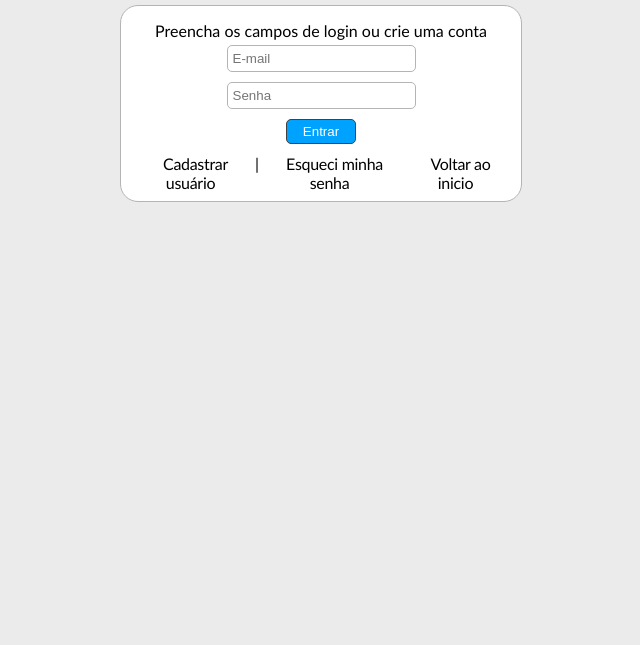
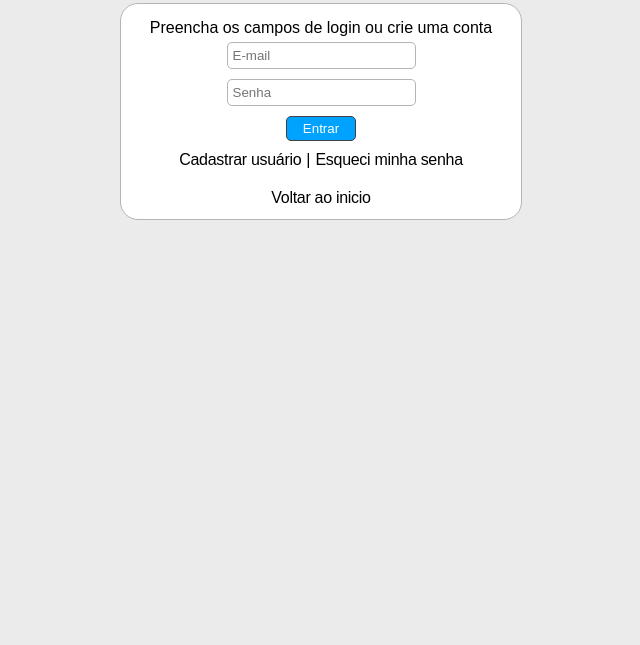
Before and after one commit to CaioMenali/PI_II_ES_TIME-17, a plain HTML site: page html/login.html in a window 1280 px wide. Shown: the part 155-800 px from the top of the page, without its empty margins (319-959 px from the left). Drawn offline with Linux system fonts and the light colour scheme.

Commit message:
Update tela login

```diff
--- a/html/login.html
+++ b/html/login.html
@@ -20,8 +20,8 @@
                     <li><a href="loginRegister.html">Cadastrar usuário</a></li>
                     <li>|</li>
                     <li><a href="#">Esqueci minha senha</a></li><br/>
-                    <li><a href="../../T_inicial/html/inicial.html">Voltar ao inicio</a></li>
                 </ul>
+                <ul id="listLoginHelp"><li><a href="../../T_inicial/html/inicial.html">Voltar ao inicio</a></li></ul>
             </div>
         </div>
     </body>
--- a/styles/login.css
+++ b/styles/login.css
@@ -1,7 +1,7 @@
 /* Autores: Felipe Cesar Ferreira Lirani */
 
 body {
-    font-family:'Gill Sans', 'Gill Sans MT', Calibri, 'Trebuchet MS', sans-serif;
+    font-family: Arial, sans-serif;
     color:black;
     margin:0;
     padding: 0;
@@ -25,7 +25,7 @@ p {
     border-radius: 18px;
     padding-top: 15px;
     width: 400px;
-    height: 180px;
+    height: 200px;
     margin: auto;
 }
 
--- a/styles/loginRegister.css
+++ b/styles/loginRegister.css
@@ -1,7 +1,7 @@
 /* Autores: Felipe Cesar Ferreira Lirani */
 
 body {
-    font-family:'Gill Sans', 'Gill Sans MT', Calibri, 'Trebuchet MS', sans-serif;
+    font-family: Arial, sans-serif;
     color:black;
     margin:0;
     padding: 0;
```
